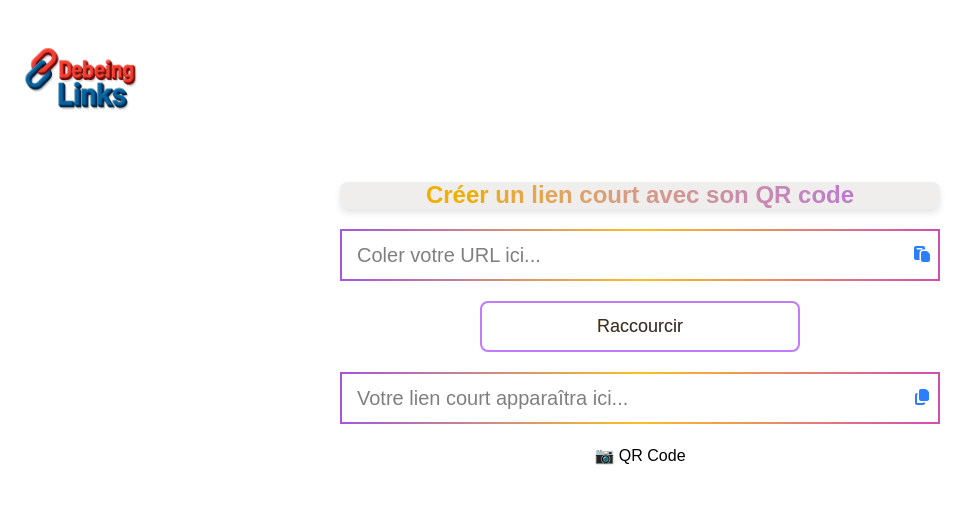
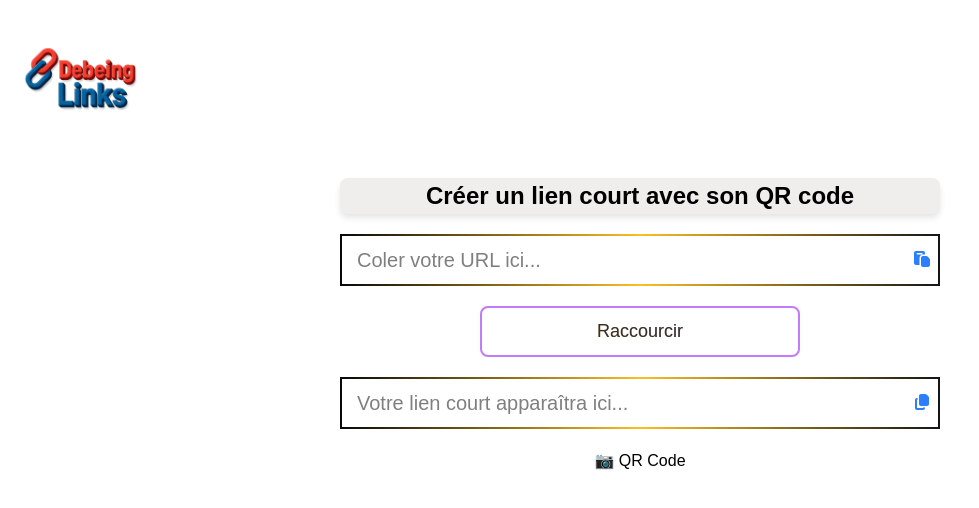
Before and after one commit to Debeing/Site-Web-de-raccourcissement-de-liens, a React (Vite) app: page / in a window 1280 px wide. Shown: the top 508 px of the page, without its empty margins (0-979 px from the left). Built offline with nearby package versions, Linux system fonts and the light colour scheme.

Commit message:
Fin projet

```diff
--- a/src/App.tsx
+++ b/src/App.tsx
@@ -66,7 +66,7 @@ function App() {
       <div className="w-200 h-100 eric mt-[-25px] mx-auto rounded-lg flex justify-center items-center">
         <div className="">
           <div className="bg ">
-            <h1 className="text-xl sm:text-3xl md:text-4xl font-bold animate-gradient bg-gradient-to-r from-pink-500 via-yellow-500 to-purple-500 bg-clip-text text-transparent break-words">
+            <h1 className="">
               Créer un lien court avec son QR code
             </h1>
           </div>
--- a/src/index.css
+++ b/src/index.css
@@ -1,23 +1,19 @@
 @keyframes border-gradient-move {
-  0% { border-image-source: linear-gradient(90deg, #ec4899, #fbbf24, #8b5cf6); border-image-slice: 1; }
-  100% { border-image-source: linear-gradient(270deg, #ec4899, #fbbf24, #8b5cf6); border-image-slice: 1; }
+  0% { border-image-source: linear-gradient(90deg, #ec4899, #fbbf24, #8b5cf6);}
+  100% { border-image-source: linear-gradient(270deg, #ec4899, #fbbf24, #8b5cf6);  }
 }
 
 .animate-border-gradient {
   border-width: 2px;
-  border-style: solid;
   border-image-source: linear-gradient(90deg, #080808, #fbbf24, #151515);
   border-image-slice: 1;
-  animation: border-gradient-move 2s linear infinite;
 }
 @keyframes gradient-move {
   0% { background-position: 0% 50%; }
   100% { background-position: 100% 50%; }
 }
-
 .animate-gradient {
-  background-size: 200% 200%;
-  animation: gradient-move 2s linear infinite;
+  background-size: 100% 100%;
 }
 @import "tailwindcss";
 
```
